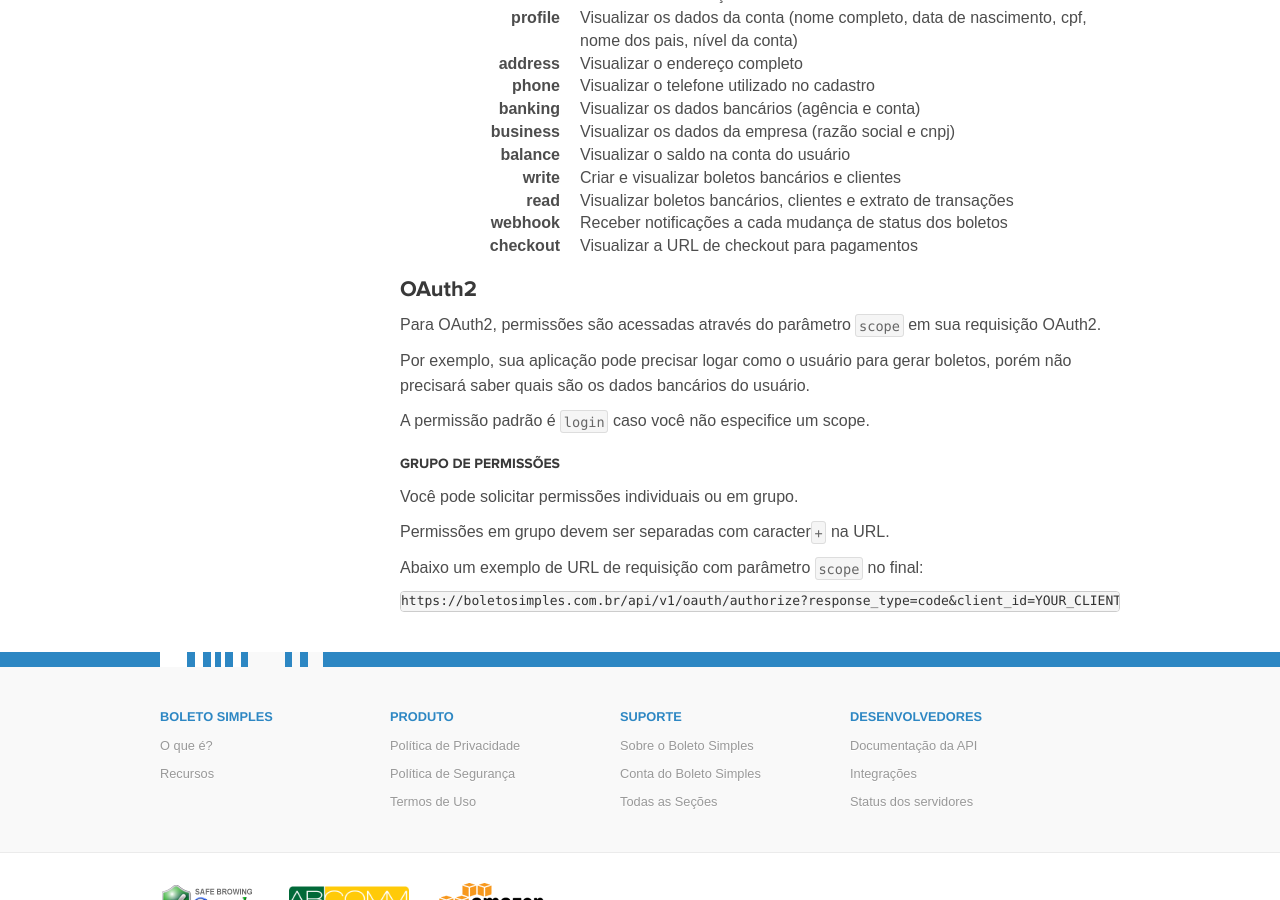
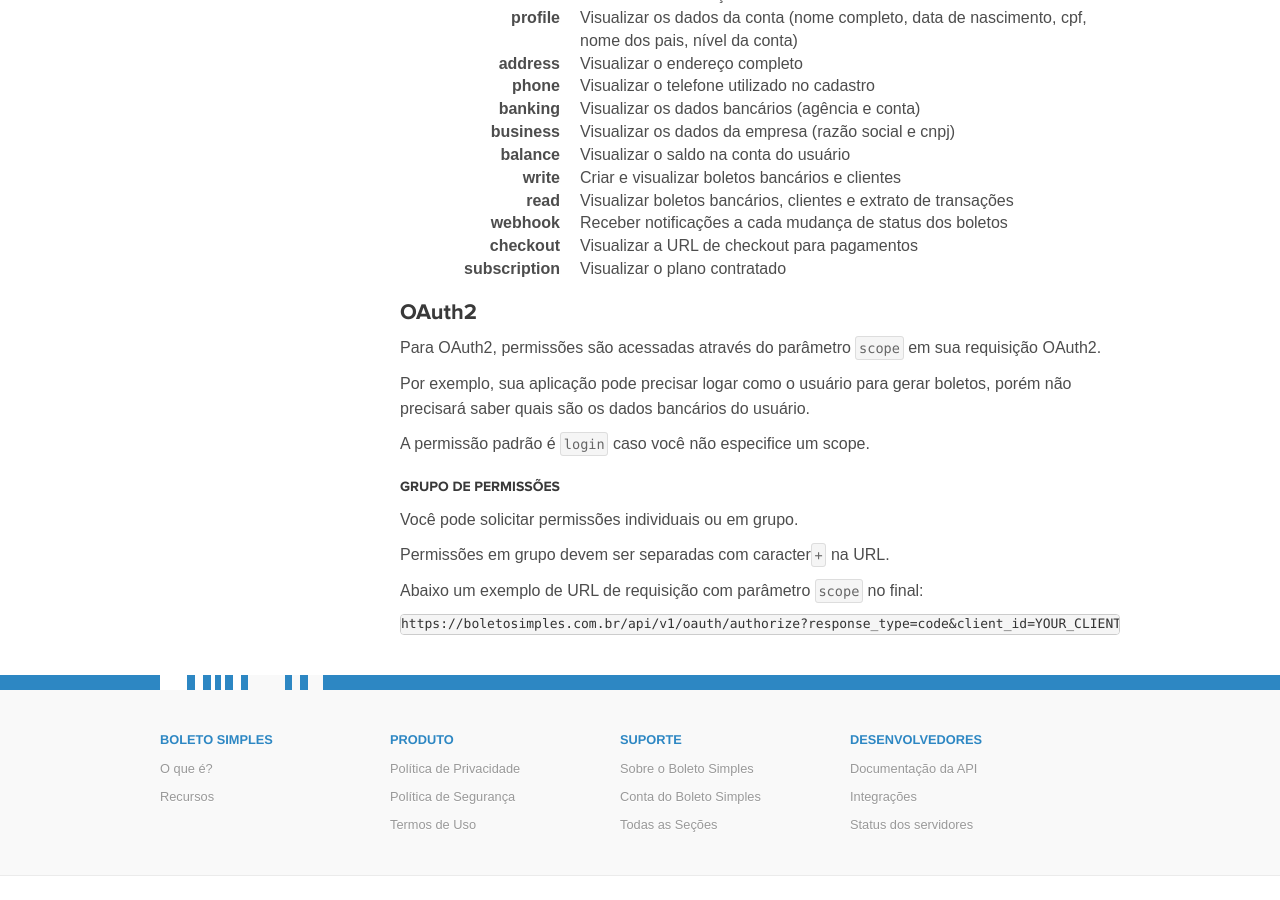
Before and after one commit to BoletoSimples/boletosimples-docs, a Jekyll site: the page built from authentication/permissions.md, in a window 1280 px wide and 900 px high, scrolled down 2123 px. Built offline with Jekyll 4.4.1, drawn with Linux system fonts in a browser that asks for light colours.

Commit message:
add subscription scope

```diff
--- a/authentication/permissions.md
+++ b/authentication/permissions.md
@@ -37,6 +37,8 @@ Aqui está a lista de todos os escopos que você pode solicitar:
   <dd>Receber notificações a cada mudança de status dos boletos</dd>
   <dt>checkout</dt>
   <dd>Visualizar a URL de checkout para pagamentos</dd>
+  <dt>subscription</dt>
+  <dd>Visualizar o plano contratado</dd>
 </dl>
 
 ### OAuth2
```
Also changed, not shown: changelog/index.md (+1 -0 lines).
